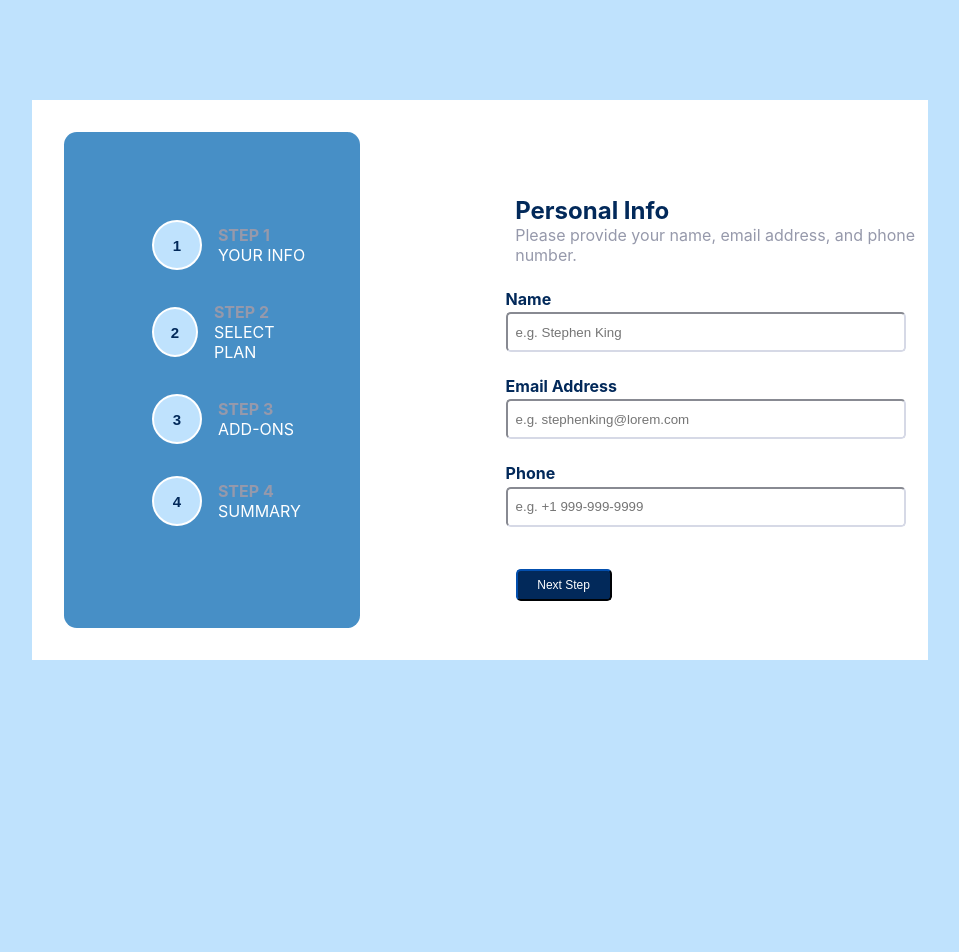
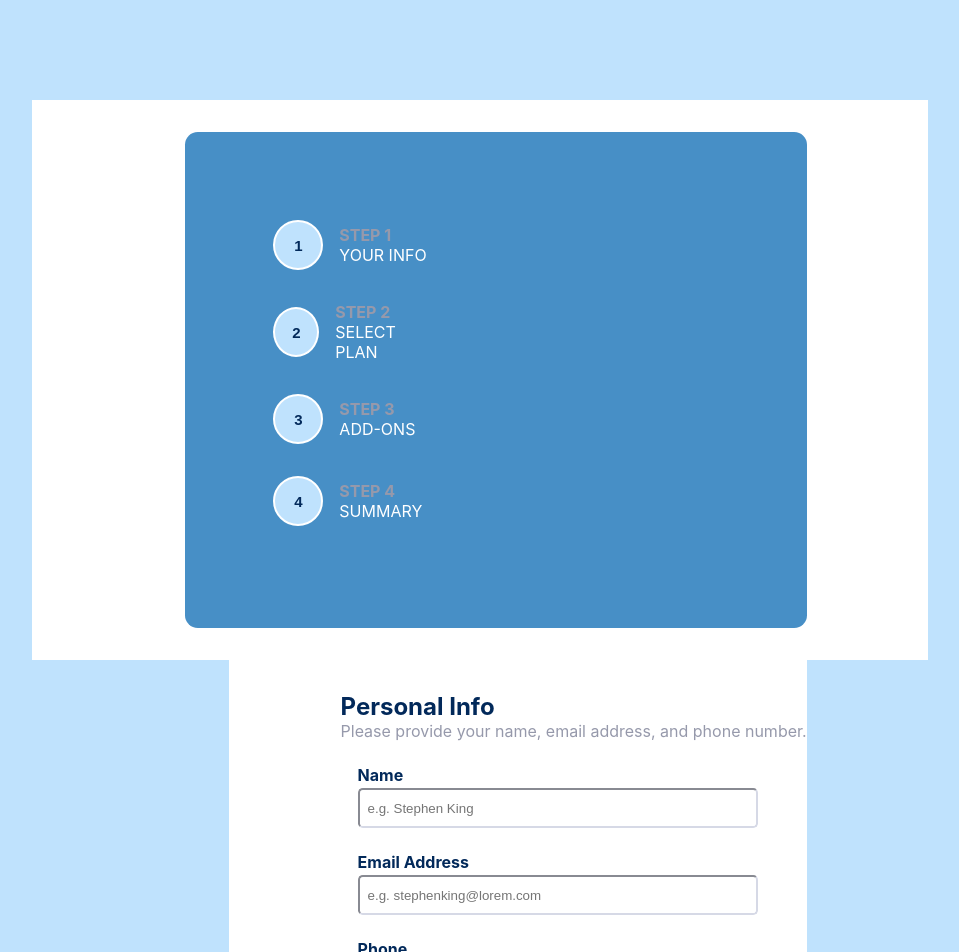
Before and after one commit to mnavai/multistepsform-reactapp, a React (Create React App) app: page / in a window 1280 px wide. Shown: the part 20-972 px from the top of the page, without its empty margins (160-1119 px from the left). Before the commit the page ends 800 px from the top, so only its background shows below. Built offline with nearby package versions, Linux system fonts and the light colour scheme; the HTML template or start-up script is replaced by a standard one.

Commit message:
added AppLayout

```diff
--- a/src/components/AppLayout/AppLayout.css
+++ b/src/components/AppLayout/AppLayout.css
@@ -0,0 +1,3 @@
+.app-layout {
+    display: flex;
+}
--- a/src/components/AppLayout/AppLayout.jsx
+++ b/src/components/AppLayout/AppLayout.jsx
@@ -0,0 +1,11 @@
+import "./AppLayout.css"
+
+const AppLayout = ({children}) => {
+    return(
+        <div className="app-layput">
+            {children}
+        </div>
+    );
+}
+
+export default AppLayout;
--- a/src/components/MainWrapper/MainWrapper.css
+++ b/src/components/MainWrapper/MainWrapper.css
@@ -0,0 +1,8 @@
+.main-section {
+    display: flex;
+    flex-direction: column;
+    background-color: rgb(255, 255, 255);
+    margin: 2rem 0 2rem 2.7rem;
+    width: 46.vw;
+    height: auto;
+}
--- a/src/components/MainWrapper/MainWrapper.jsx
+++ b/src/components/MainWrapper/MainWrapper.jsx
@@ -0,0 +1,9 @@
+import './MainWrapper.css';
+const MainWrapper = ({children}) => {
+    return(
+        <main className="main-section">
+            {children}
+        </main>
+    );
+}
+export default MainWrapper;
--- a/src/index.css
+++ b/src/index.css
@@ -40,27 +40,8 @@ html, body, h1, h2, h3, h4, h5, p {
     height: 70vh;
     padding: 2rem 0 2rem 2rem;
 }
-.your-info{
-  display: flex;
-}
-.select-plan{
-  display: flex;
 
-}
-.add-ons{
-  display: flex;
-}
-.summary{
-  display: flex;
-}
-.main-section{
-    display: flex;
-    flex-direction: column;
-    background-color: rgb(255, 255, 255);
-    margin: 2rem 0 2rem 2.7rem;
-    width:46.vw;
-    height: auto;
-}
+
 .nav-header{
     background-color: blanchedalmond;
     padding: 2rem;
--- a/src/pages/AddOns.js
+++ b/src/pages/AddOns.js
@@ -3,12 +3,14 @@ import Button from "../components/Button/Button";
 import Sidebar from "../components/Sidebar/Sidebar";
 import HeadingGroup from "../components/HeadingGroup/HeadingGroup";
 import Checkbox from "../components/Checkbox/Checkbox";
+import AppLayout from "../components/AppLayout/AppLayout";
+import MainWrapper from "../components/MainWrapper/MainWrapper";
 
 const AddOns = () => {
     return (
-        <div className="add-ons">
+        <AppLayout>
           <Sidebar />
-          <main class="main-section">
+          <MainWrapper>
             <HeadingGroup heading="Pick add-ons" ptag="Add-ons help enhance your gaming experience." />
             <div id="form" className="form-class">
                 <div className="checkbox-group">
@@ -30,8 +32,8 @@ const AddOns = () => {
                     <Link to="/summary"><Button type="submit" className="btn">Next Step</Button></Link>
                 </div>
             </div>
-          </main>
-        </div>
+          </MainWrapper>
+        </AppLayout>
     );
 }
 export default AddOns;
--- a/src/pages/NotFound.js
+++ b/src/pages/NotFound.js
@@ -1,8 +1,9 @@
+import AppLayout from "../components/AppLayout/AppLayout";
 const NotFound = () => {
     return (
-        <div className="not-found">
+        <AppLayout>
             <h1>Not Found</h1>
-        </div>
+        </AppLayout>
     );
 }
 export default NotFound;
--- a/src/pages/SelectPlan.js
+++ b/src/pages/SelectPlan.js
@@ -4,6 +4,8 @@ import Slidebar from "../components/Sidebar/Sidebar";
 import Card from "../components/Card/Card";
 import { Link } from "react-router-dom";
 import { useState } from "react";
+import AppLayout from "../components/AppLayout/AppLayout";
+import MainWrapper from "../components/MainWrapper/MainWrapper";
 
 const SelectPlan = () => {
     //const [card, setCard] = useState({});
@@ -26,9 +28,9 @@ const SelectPlan = () => {
         setArcadeCardSelected(false);
     }
     return(
-        <div className="select-plan">
+        <AppLayout>
             <Slidebar />
-            <main className="main-section">
+            <MainWrapper>
                 <HeadingGroup heading="Select your plan" ptag="You have the option monthly or yearly billing." />
                 <div id="form" className="form-class">
                     <div className="card-group">
@@ -68,8 +70,8 @@ const SelectPlan = () => {
                         <Link to="/add-ons"><Button type="submit" className="btn">Next Step</Button></Link>
                     </div>
                 </div>
-            </main>
-        </div>
+            </MainWrapper>
+        </AppLayout>
     );
 }
 export default SelectPlan;
--- a/src/pages/Summary.js
+++ b/src/pages/Summary.js
@@ -2,12 +2,14 @@ import { Link } from "react-router-dom";
 import Button from "../components/Button/Button";
 import Sidebar from "../components/Sidebar/Sidebar";
 import HeadingGroup from "../components/HeadingGroup/HeadingGroup";
+import AppLayout from "../components/AppLayout/AppLayout";
+import MainWrapper from "../components/MainWrapper/MainWrapper";
 
 const Summary = () => {
     return (
-        <div className="summary">
+        <AppLayout>
             <Sidebar />
-            <main className="main-section">
+            <MainWrapper>
                 <HeadingGroup
                         heading="Finishing up"
                         ptag="Double-check everything looks ok before confirming." />
@@ -22,8 +24,8 @@ const Summary = () => {
                         <Link to="/"><Button type="submit" className="btn">Home</Button></Link>
                     </div>
                 </div>
-            </main>
-        </div>
+            </MainWrapper>
+        </AppLayout>
     );
 }
 export default Summary;
--- a/src/pages/YourInfo.js
+++ b/src/pages/YourInfo.js
@@ -1,20 +1,20 @@
 import Sidebar from "../components/Sidebar/Sidebar";
 import HeadingGroup  from "../components/HeadingGroup/HeadingGroup";
 import Form from "../components/Form/Form";
-import { Link } from "react-router-dom";
-import Button from '../components/Button/Button.jsx';
+import AppLayout from "../components/AppLayout/AppLayout";
+import MainWrapper from "../components/MainWrapper/MainWrapper";
 
 const YourInfo = () => {
     return(
-        <div className="your-info">
+        <AppLayout>
             <Sidebar />
-            <main className="main-section">
+            <MainWrapper>
                 <HeadingGroup heading="Personal Info" ptag="Please provide your name, email address, and phone number." />
                 <div id="form" className="form-class">
                     <Form />
                 </div>
-            </main>
-        </div>
+            </MainWrapper>
+        </AppLayout>
     );
 }
 export default YourInfo;
```
